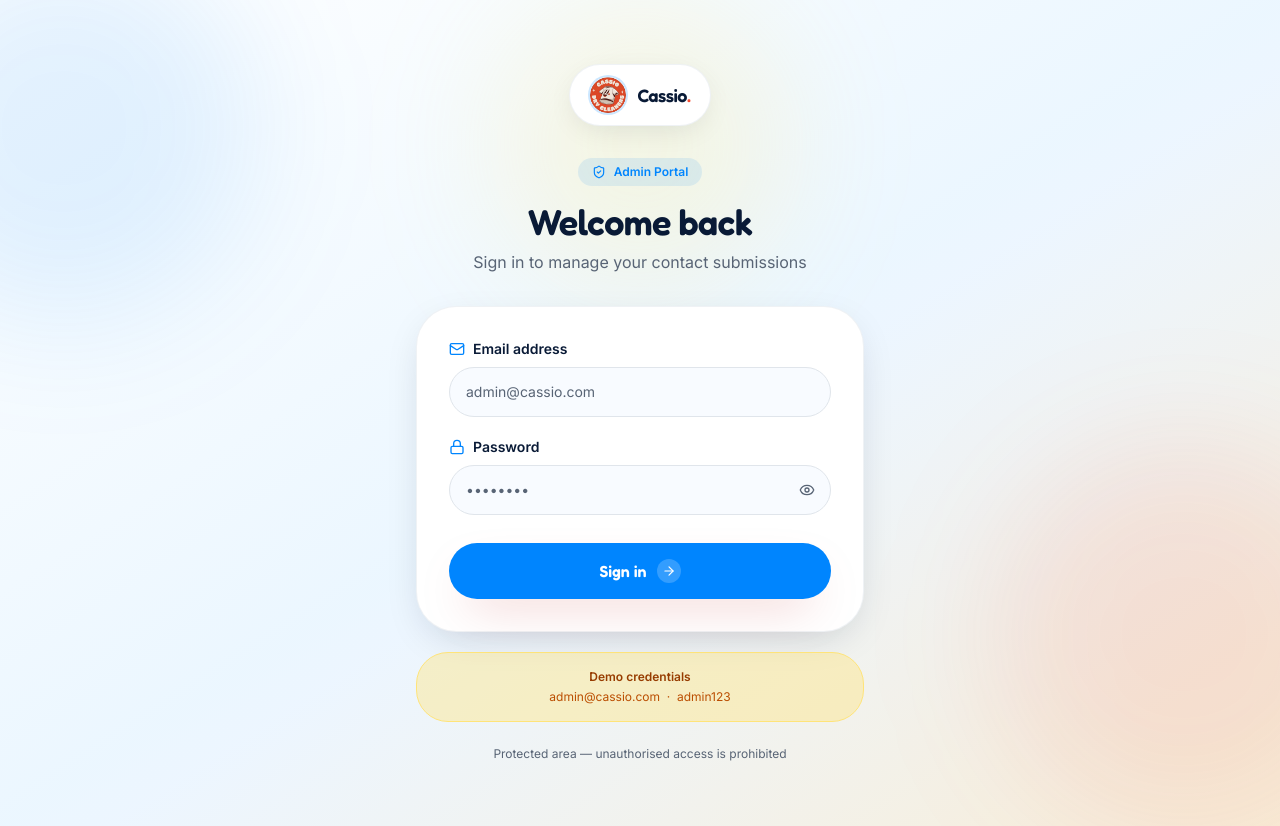
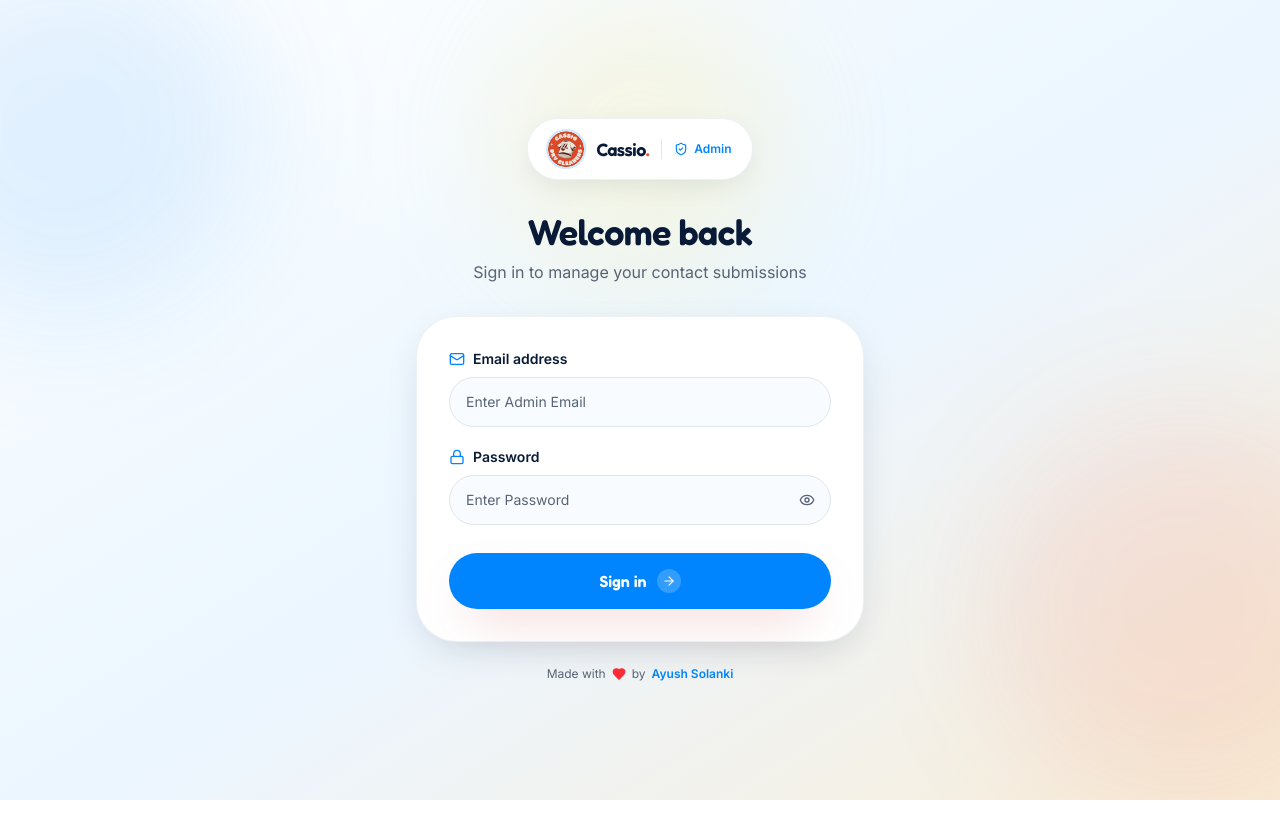
Before and after one commit to ayushsolanki29/cassio-dry-cleaners, a Next.js app: page /admin in a window 1280 px wide. After the commit the page ends 800 px from the top, so only its background shows below. Built offline with nearby package versions, Linux system fonts and the light colour scheme.

Commit message:
fixed the bugs

```diff
--- a/app/admin/page.jsx
+++ b/app/admin/page.jsx
@@ -2,8 +2,9 @@
 
 import { useState, useEffect } from "react";
 import { useRouter } from "next/navigation";
+import Link from "next/link";
 import { motion } from "framer-motion";
-import { Lock, Mail, Eye, EyeOff, AlertCircle, ArrowRight, ShieldCheck } from "lucide-react";
+import { Lock, Mail, Eye, EyeOff, AlertCircle, ArrowRight, ShieldCheck, Heart } from "lucide-react";
 import Image from "next/image";
 
 const fadeUp = (delay = 0) => ({
@@ -63,9 +64,13 @@
 
       <div className="relative z-10 w-full max-w-md">
 
-        {/* Logo chip */}
+        {/* Brand chip */}
         <motion.div {...fadeUp(0)} className="flex justify-center mb-8">
-          <div className="flex items-center gap-3 rounded-2xl bg-white px-5 py-3 shadow-soft border border-border/50">
+          <Link
+            href="/"
+            aria-label="Go to Cassio home page"
+            className="inline-flex items-center gap-3 rounded-full bg-white px-5 py-3 shadow-soft border border-border/50 transition-all hover:-translate-y-0.5 hover:shadow-card focus:outline-none focus:ring-2 focus:ring-primary/40"
+          >
             <Image
               src="/assets/cassio-logo.jpeg"
               alt="Cassio Dry Cleaners"
@@ -73,18 +78,21 @@
               height={36}
               className="rounded-full ring-2 ring-primary/20"
             />
-            <span className="font-display text-lg font-semibold text-navy tracking-tight">
-              Cassio<span className="text-brand">.</span>
+            <span className="flex items-center gap-3">
+              <span className="font-display text-lg font-semibold text-navy tracking-tight">
+                Cassio<span className="text-brand">.</span>
+              </span>
+              <span className="h-5 w-px bg-border" />
+              <span className="inline-flex items-center gap-1.5 text-xs font-semibold text-primary">
+                <ShieldCheck className="h-3.5 w-3.5" />
+                Admin
+              </span>
             </span>
-          </div>
+          </Link>
         </motion.div>
 
         {/* Heading */}
         <motion.div {...fadeUp(0.08)} className="text-center mb-8">
-          <span className="inline-flex items-center gap-2 rounded-full bg-primary/10 px-3.5 py-1.5 text-xs font-semibold text-primary mb-4">
-            <ShieldCheck className="h-3.5 w-3.5" />
-            Admin Portal
-          </span>
           <h1 className="font-display text-4xl font-semibold text-navy">
             Welcome back
           </h1>
@@ -122,7 +130,8 @@
                 autoComplete="email"
                 value={formData.email}
                 onChange={handleChange}
-                placeholder="admin@cassio.com"
+                suppressHydrationWarning
+                placeholder="Enter Admin Email"
                 className="w-full rounded-2xl border border-border bg-secondary/40 px-4 py-3.5 text-sm text-navy placeholder:text-muted-foreground focus:outline-none focus:ring-2 focus:ring-primary/40 focus:border-primary/40 transition-all"
               />
             </div>
@@ -142,7 +151,7 @@
                   autoComplete="current-password"
                   value={formData.password}
                   onChange={handleChange}
-                  placeholder="••••••••"
+                  placeholder="Enter Password"
                   className="w-full rounded-2xl border border-border bg-secondary/40 px-4 py-3.5 pr-12 text-sm text-navy placeholder:text-muted-foreground focus:outline-none focus:ring-2 focus:ring-primary/40 focus:border-primary/40 transition-all"
                 />
                 <button
@@ -181,15 +190,18 @@
           </form>
         </motion.div>
 
-        {/* Demo hint */}
-        <motion.div {...fadeUp(0.28)} className="mt-5 rounded-2xl bg-sun/40 border border-sun px-5 py-4 text-center">
-          <p className="text-xs font-semibold text-amber-800 mb-1">Demo credentials</p>
-          <p className="text-xs text-amber-700">admin@cassio.com &nbsp;·&nbsp; admin123</p>
-        </motion.div>
-
-        {/* Footer note */}
-        <motion.p {...fadeUp(0.34)} className="mt-6 text-center text-xs text-muted-foreground">
-          Protected area — unauthorised access is prohibited
+        <motion.p {...fadeUp(0.24)} className="mt-6 flex items-center justify-center gap-1.5 text-center text-xs text-muted-foreground">
+          Made with
+          <Heart className="h-3.5 w-3.5 fill-red-500 text-red-500" aria-label="heart" />
+          by{" "}
+          <a
+            href="https://www.ayushsolanki.site/"
+            target="_blank"
+            rel="noopener noreferrer"
+            className="font-semibold text-primary transition-colors hover:text-navy"
+          >
+            Ayush Solanki
+          </a>
         </motion.p>
 
       </div>
--- a/src/components/common/Footer.jsx
+++ b/src/components/common/Footer.jsx
@@ -1,4 +1,4 @@
-import { Facebook, Instagram, Linkedin, Twitter } from "lucide-react";
+import { Facebook, Heart, Instagram, Linkedin, Twitter } from "lucide-react";
 
 const cols = [
   {
@@ -86,7 +86,22 @@
         </div>
 
         <div className="mt-10 flex flex-col items-center justify-between gap-4 border-t border-white/10 pt-8 text-xs md:text-sm text-white/60 sm:flex-row">
-          <p className="text-center sm:text-left">&copy; {new Date().getFullYear()} Cassio Dry Cleaners. All rights reserved.</p>
+          <div className="flex flex-col items-center gap-2 sm:items-start">
+            <p className="text-center sm:text-left">&copy; {new Date().getFullYear()} Cassio Dry Cleaners | cassiodrycleaners.co.uk. All rights reserved.</p>
+            <p className="flex items-center gap-1.5 text-center text-white/50 sm:text-left">
+              Made with
+              <Heart className="h-3.5 w-3.5 fill-red-500 text-red-500" aria-label="heart" />
+              by
+              <a
+                href="https://www.ayushsolanki.site/"
+                target="_blank"
+                rel="noopener noreferrer"
+                className="font-medium text-white/70 transition hover:text-white"
+              >
+                Ayush Solanki
+              </a>
+            </p>
+          </div>
           <div className="flex gap-4 md:gap-6">
             <a href="/privacy" className="hover:text-white transition">Privacy Policy</a>
             <a href="/terms" className="hover:text-white transition">Terms & Conditions</a>
--- a/src/components/common/Header.jsx
+++ b/src/components/common/Header.jsx
@@ -26,14 +26,14 @@
   return (
     <>
       {/* ── Floating island nav ── */}
-      <header className="fixed top-0 left-0 right-0 z-50 flex justify-center px-4 pt-4 md:px-6 md:pt-5">
+      <header className="fixed top-0 left-0 right-0 z-50 flex justify-center px-4 pt-3 md:px-6 md:pt-5">
         <motion.div
           initial={{ opacity: 0, y: -16 }}
           animate={{ opacity: 1, y: 0 }}
           transition={{ duration: 0.5, ease: "easeOut" }}
           className={`
             w-full max-w-5xl flex items-center justify-between
-            rounded-2xl px-5 py-3.5 md:px-6 md:py-4
+            rounded-full px-3 py-2 md:rounded-2xl md:px-6 md:py-4
             transition-all duration-300 ease-in-out
             ${scrolled
               ? "bg-primary/60 shadow-[0_8px_32px_-4px_oklch(0.62_0.21_252/0.4)] backdrop-blur-xl border border-white/15"
@@ -42,9 +42,9 @@
           `}
         >
           {/* Logo */}
-          <Link href="/" className="flex items-center gap-2.5">
-            <Image src="/assets/logo.svg" alt="Cassio Dry Cleaners" width={62} height={62} className="rounded-full ring-2 ring-white/30" priority unoptimized />
-            <span className="font-display text-lg font-semibold tracking-tight text-white md:text-xl">
+          <Link href="/" className="flex min-w-0 items-center gap-2 md:gap-2.5">
+            <Image src="/assets/logo.svg" alt="Cassio Dry Cleaners" width={62} height={62} className="h-14 w-14 rounded-full ring-2 ring-white/30 md:h-[62px] md:w-[62px]" priority unoptimized />
+            <span className="truncate font-display text-base font-semibold tracking-tight text-white md:text-xl">
               Cassio<span className="hidden sm:inline"> Dry Cleaners</span><span className="text-brand">.</span>
             </span>
           </Link>
@@ -72,7 +72,7 @@
             <button
               onClick={() => setMenuOpen((v) => !v)}
               aria-label="Toggle menu"
-              className="flex h-9 w-9 items-center justify-center rounded-xl bg-white/15 text-white transition hover:bg-white/25 md:hidden"
+              className="flex h-9 w-9 shrink-0 items-center justify-center rounded-full bg-white/15 text-white transition hover:bg-white/25 md:hidden"
             >
               <AnimatePresence mode="wait" initial={false}>
                 {menuOpen ? (
--- a/src/components/common/PageLoader.jsx
+++ b/src/components/common/PageLoader.jsx
@@ -33,7 +33,7 @@
             transition={{ duration: 0.2, ease: "easeOut" }}
           >
             <Image
-              src="/assets/cassio-logo.jpg"
+              src="/assets/cassio-logo.jpeg"
               alt="Cassio"
               width={180}
               height={180}
--- a/src/components/home/Hero.jsx
+++ b/src/components/home/Hero.jsx
@@ -64,7 +64,7 @@
       <div className="pointer-events-none absolute -right-24 bottom-0 h-96 w-96 rounded-full bg-brand/10 blur-3xl" />
       <div className="pointer-events-none absolute left-1/2 top-0 h-72 w-72 -translate-x-1/2 rounded-full bg-sun/20 blur-3xl" />
 
-      <div className="relative mx-auto grid max-w-7xl items-center gap-6 px-5 pb-10 pt-24 md:grid-cols-[1.08fr_0.92fr] md:gap-10 md:pb-14 md:pt-28 lg:gap-12 lg:pb-16 lg:pt-32">
+      <div className="relative mx-auto grid max-w-7xl items-center gap-6 px-5 pb-10 pt-28 md:grid-cols-[1.08fr_0.92fr] md:gap-10 md:pb-14 md:pt-28 lg:gap-12 lg:pb-16 lg:pt-32">
 
         {/* ── Left: text ── */}
         <div className="space-y-4 md:space-y-6">
```
Also changed, not shown: 2 other files (tests, documents, lock files or other folders).
